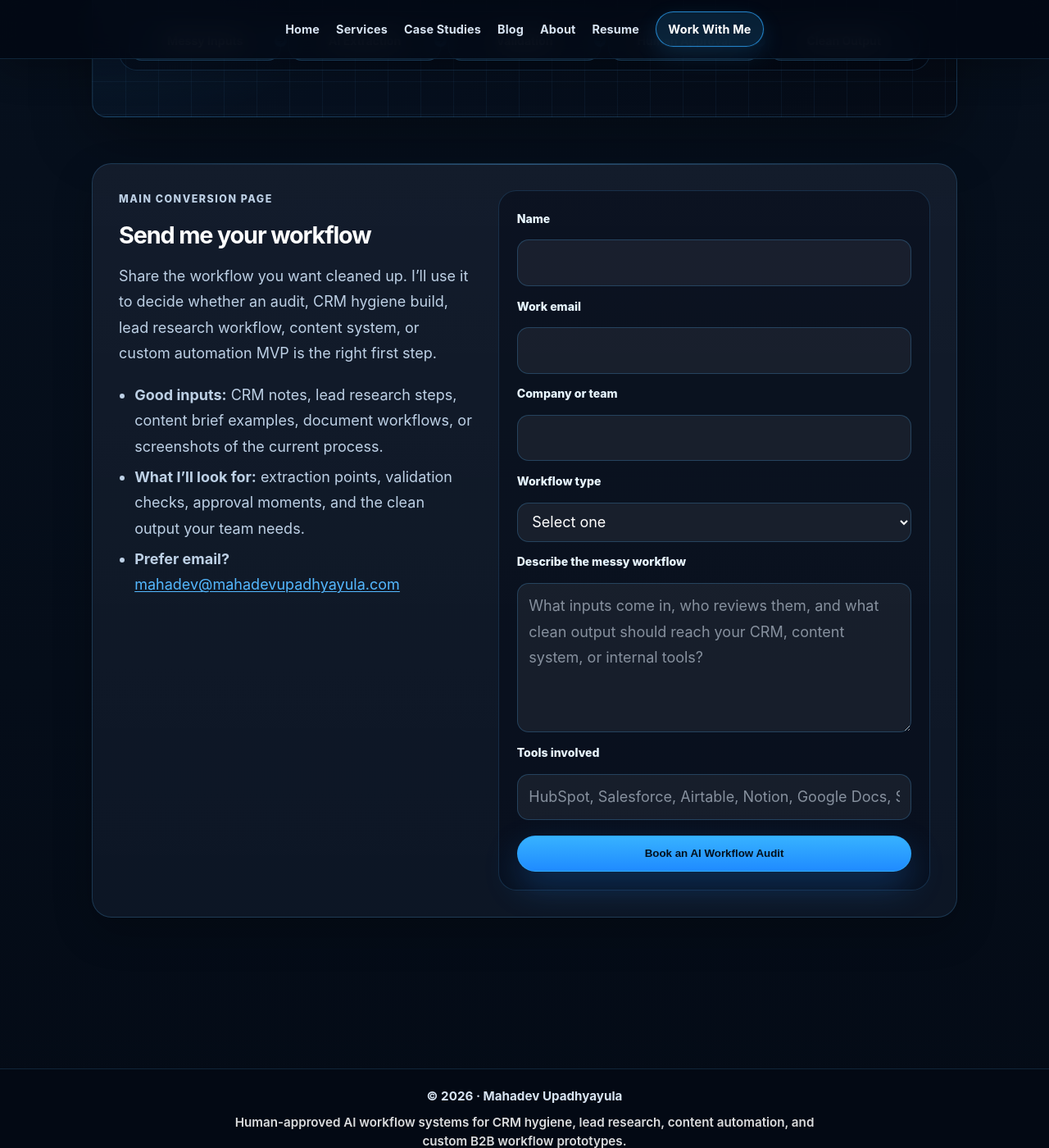
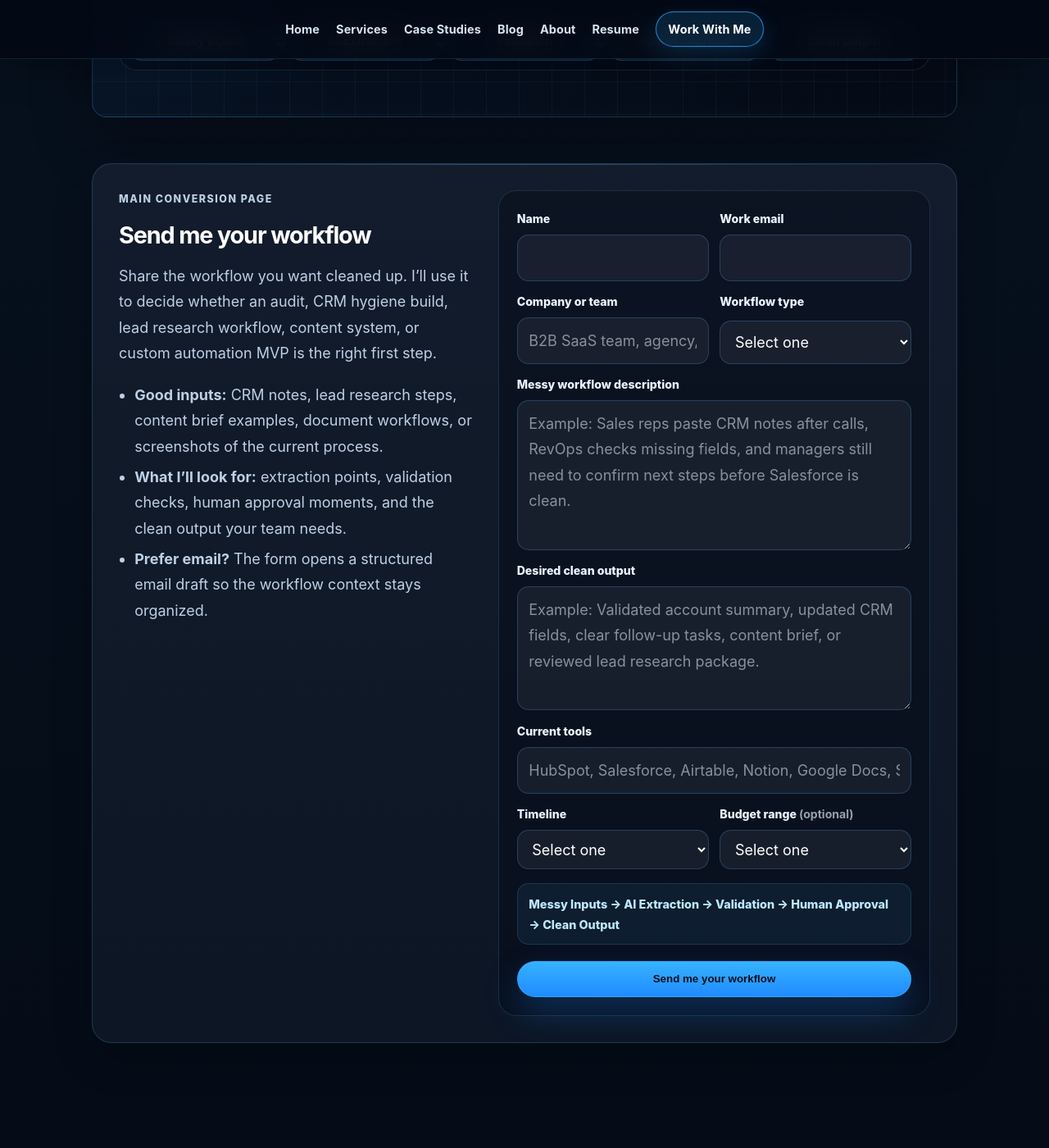
Before and after one commit to mahadevupadhyayula/mahadevupadhyayula.github.io, a Jekyll site: the page built from work-with-me.md, in a window 1280 px wide and 1400 px high, scrolled down 2126 px. Shown: the whole window at 82% size. Built offline with Jekyll 4.4.1, drawn with Linux system fonts in a browser that asks for light colours.

Commit message:
Add structured workflow inquiry form

```diff
--- a/assets/css/style.css
+++ b/assets/css/style.css
@@ -1664,7 +1664,8 @@ img {
 
 .workflow-intake-form {
   display: grid;
-  gap: 0.8rem;
+  grid-template-columns: repeat(2, minmax(0, 1fr));
+  gap: 0.85rem;
   padding: clamp(1rem, 3vw, 1.35rem);
   border: 1px solid rgba(84, 184, 255, 0.18);
   border-radius: 22px;
@@ -1675,6 +1676,22 @@ img {
   color: #e8f6ff;
   font-size: 0.88rem;
   font-weight: 850;
+}
+
+.form-field {
+  display: grid;
+  gap: 0.4rem;
+}
+
+.form-field-full,
+.workflow-intake-form .form-note,
+.workflow-intake-form .button-link {
+  grid-column: 1 / -1;
+}
+
+.workflow-intake-form label span {
+  color: rgba(216, 228, 242, 0.68);
+  font-weight: 750;
 }
 
 .workflow-intake-form input,
@@ -1693,6 +1710,17 @@ img {
   resize: vertical;
 }
 
+.workflow-intake-form .form-note {
+  margin: 0.2rem 0 0;
+  padding: 0.72rem 0.85rem;
+  border: 1px solid rgba(84, 184, 255, 0.18);
+  border-radius: 14px;
+  background: rgba(84, 184, 255, 0.08);
+  color: #bde8ff;
+  font-size: 0.9rem;
+  font-weight: 800;
+}
+
 .workflow-intake-form input::placeholder,
 .workflow-intake-form textarea::placeholder {
   color: rgba(216, 228, 242, 0.58);
@@ -1709,7 +1737,8 @@ img {
 }
 
 @media (max-width: 820px) {
-  .intake-block {
+  .intake-block,
+  .workflow-intake-form {
     grid-template-columns: 1fr;
   }
 }
--- a/work-with-me.md
+++ b/work-with-me.md
@@ -86,39 +86,140 @@ permalink: /work-with-me/
     <p>Share the workflow you want cleaned up. I’ll use it to decide whether an audit, CRM hygiene build, lead research workflow, content system, or custom automation MVP is the right first step.</p>
     <ul class="contact-list">
       <li><strong>Good inputs:</strong> CRM notes, lead research steps, content brief examples, document workflows, or screenshots of the current process.</li>
-      <li><strong>What I’ll look for:</strong> extraction points, validation checks, approval moments, and the clean output your team needs.</li>
-      <li><strong>Prefer email?</strong> <a href="mailto:mahadev@mahadevupadhyayula.com?subject=My%20workflow%20for%20AI%20automation">mahadev@mahadevupadhyayula.com</a></li>
+      <li><strong>What I’ll look for:</strong> extraction points, validation checks, human approval moments, and the clean output your team needs.</li>
+      <li><strong>Prefer email?</strong> The form opens a structured email draft so the workflow context stays organized.</li>
     </ul>
   </div>
 
-  <form id="workflow-intake" class="workflow-intake-form" action="mailto:mahadev@mahadevupadhyayula.com" method="post" enctype="text/plain">
+  <form id="workflow-intake" class="workflow-intake-form" action="mailto:mahadev@mahadevupadhyayula.com" method="post" enctype="text/plain" data-recipient="mahadev@mahadevupadhyayula.com">
     <input type="hidden" name="source" value="work-with-me-main-conversion-page">
+    <input id="intent" type="hidden" name="intent" value="">
 
-    <label for="name">Name</label>
-    <input id="name" name="name" type="text" autocomplete="name" required>
+    <div class="form-field">
+      <label for="name">Name</label>
+      <input id="name" name="name" type="text" autocomplete="name" required>
+    </div>
 
-    <label for="email">Work email</label>
-    <input id="email" name="email" type="email" autocomplete="email" required>
+    <div class="form-field">
+      <label for="email">Work email</label>
+      <input id="email" name="email" type="email" autocomplete="email" required>
+    </div>
 
-    <label for="company">Company or team</label>
-    <input id="company" name="company" type="text" autocomplete="organization">
+    <div class="form-field">
+      <label for="company">Company or team</label>
+      <input id="company" name="company" type="text" autocomplete="organization" placeholder="B2B SaaS team, agency, RevOps group...">
+    </div>
 
-    <label for="workflow-type">Workflow type</label>
-    <select id="workflow-type" name="workflow_type" required>
-      <option value="">Select one</option>
-      <option value="AI Workflow Audit">AI Workflow Audit</option>
-      <option value="CRM Hygiene Agent">CRM Hygiene Agent</option>
-      <option value="Pre-CRM Research Agent">Pre-CRM Research Agent</option>
-      <option value="Long-form Blog Content Generator">Long-form Blog Content Generator</option>
-      <option value="Custom AI Automation MVP">Custom AI Automation MVP</option>
-    </select>
+    <div class="form-field">
+      <label for="workflow-type">Workflow type</label>
+      <select id="workflow-type" name="workflow_type" required>
+        <option value="">Select one</option>
+        <option value="AI Workflow Audit" data-intents="workflow-audit,audit">AI Workflow Audit</option>
+        <option value="CRM Hygiene Agent" data-intents="crm-hygiene,crm-notes">CRM Hygiene Agent</option>
+        <option value="Pre-CRM Research Agent" data-intents="pre-crm-research,lead-research">Pre-CRM Research Agent</option>
+        <option value="Long-form Blog Content Generator" data-intents="content-workflow,content-briefs,blog-content">Long-form Blog Content Generator</option>
+        <option value="Custom AI Automation MVP" data-intents="custom-ai-mvp,automation-mvp,prototype">Custom AI Automation MVP</option>
+      </select>
+    </div>
 
-    <label for="workflow">Describe the messy workflow</label>
-    <textarea id="workflow" name="workflow_description" rows="5" placeholder="What inputs come in, who reviews them, and what clean output should reach your CRM, content system, or internal tools?" required></textarea>
+    <div class="form-field form-field-full">
+      <label for="messy-workflow">Messy workflow description</label>
+      <textarea id="messy-workflow" name="messy_workflow_description" rows="5" placeholder="Example: Sales reps paste CRM notes after calls, RevOps checks missing fields, and managers still need to confirm next steps before Salesforce is clean." required></textarea>
+    </div>
 
-    <label for="tools">Tools involved</label>
-    <input id="tools" name="tools_involved" type="text" placeholder="HubSpot, Salesforce, Airtable, Notion, Google Docs, Slack...">
+    <div class="form-field form-field-full">
+      <label for="clean-output">Desired clean output</label>
+      <textarea id="clean-output" name="desired_clean_output" rows="4" placeholder="Example: Validated account summary, updated CRM fields, clear follow-up tasks, content brief, or reviewed lead research package." required></textarea>
+    </div>
 
-    <button class="button-link button-primary" type="submit">Book an AI Workflow Audit</button>
+    <div class="form-field form-field-full">
+      <label for="tools">Current tools</label>
+      <input id="tools" name="current_tools" type="text" placeholder="HubSpot, Salesforce, Airtable, Notion, Google Docs, Slack, Clay, Zapier...">
+    </div>
+
+    <div class="form-field">
+      <label for="timeline">Timeline</label>
+      <select id="timeline" name="timeline" required>
+        <option value="">Select one</option>
+        <option value="This week">This week</option>
+        <option value="Next 2-4 weeks">Next 2-4 weeks</option>
+        <option value="This quarter">This quarter</option>
+        <option value="Exploring options">Exploring options</option>
+      </select>
+    </div>
+
+    <div class="form-field">
+      <label for="budget-range">Budget range <span>(optional)</span></label>
+      <select id="budget-range" name="budget_range">
+        <option value="">Select one</option>
+        <option value="Under $2,500">Under $2,500</option>
+        <option value="$2,500-$5,000">$2,500-$5,000</option>
+        <option value="$5,000-$10,000">$5,000-$10,000</option>
+        <option value="$10,000+">$10,000+</option>
+        <option value="Not sure yet">Not sure yet</option>
+      </select>
+    </div>
+
+    <p class="form-note">Messy Inputs → AI Extraction → Validation → Human Approval → Clean Output</p>
+    <button class="button-link button-primary" type="submit">Send me your workflow</button>
   </form>
 </section>
+
+<script>
+  (function () {
+    var form = document.getElementById('workflow-intake');
+
+    if (!form) {
+      return;
+    }
+
+    var params = new URLSearchParams(window.location.search);
+    var intent = params.get('intent') || '';
+    var intentField = document.getElementById('intent');
+    var workflowType = document.getElementById('workflow-type');
+
+    if (intentField) {
+      intentField.value = intent;
+    }
+
+    if (intent && workflowType) {
+      Array.prototype.slice.call(workflowType.options).some(function (option) {
+        var optionIntents = (option.getAttribute('data-intents') || '').split(',');
+
+        if (optionIntents.indexOf(intent) !== -1) {
+          workflowType.value = option.value;
+          return true;
+        }
+
+        return false;
+      });
+    }
+
+    form.addEventListener('submit', function (event) {
+      event.preventDefault();
+
+      var recipient = form.getAttribute('data-recipient');
+      var data = new FormData(form);
+      var subject = 'Workflow inquiry: ' + (data.get('workflow_type') || 'AI Workflow Audit');
+      var body = [
+        'Name: ' + (data.get('name') || ''),
+        'Email: ' + (data.get('email') || ''),
+        'Company: ' + (data.get('company') || ''),
+        'Intent query parameter: ' + (data.get('intent') || ''),
+        'Workflow type: ' + (data.get('workflow_type') || ''),
+        '',
+        'Messy workflow description:',
+        data.get('messy_workflow_description') || '',
+        '',
+        'Desired clean output:',
+        data.get('desired_clean_output') || '',
+        '',
+        'Current tools: ' + (data.get('current_tools') || ''),
+        'Timeline: ' + (data.get('timeline') || ''),
+        'Budget range: ' + (data.get('budget_range') || '')
+      ].join('\n');
+
+      window.location.href = 'mailto:' + recipient + '?subject=' + encodeURIComponent(subject) + '&body=' + encodeURIComponent(body);
+    });
+  }());
+</script>
```
